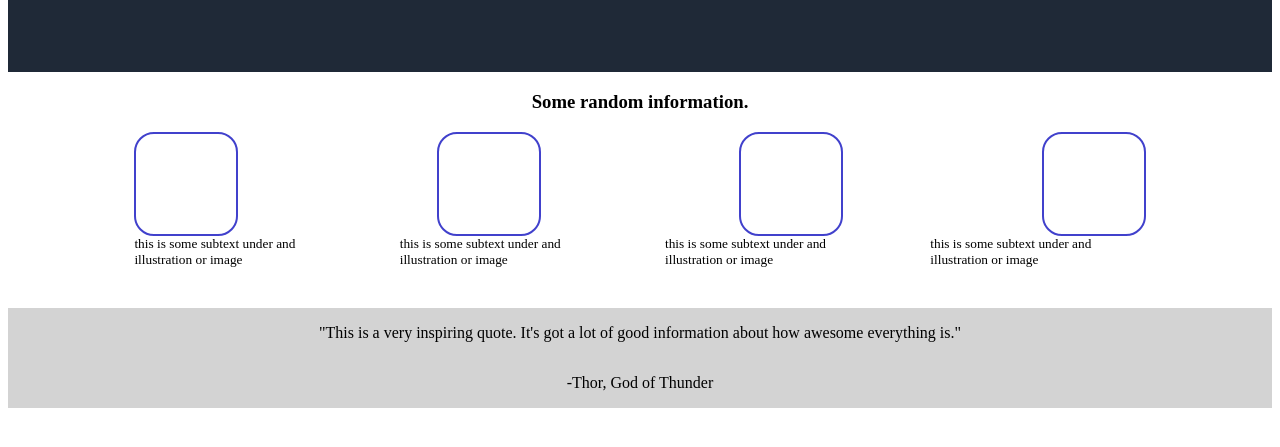
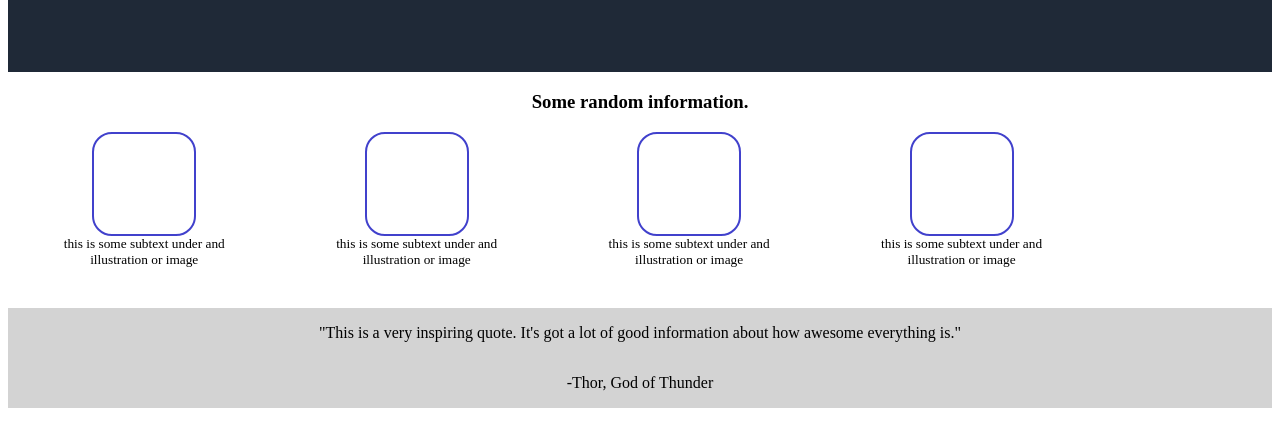
Before and after one commit to sweatylolz/landing-page, a plain HTML site: page index.html in a window 1280 px wide. Shown: the part 283-730 px from the top of the page. Drawn offline with Linux system fonts and the light colour scheme.

Commit message:
add proper alignment to subtext under images

```diff
--- a/index.html
+++ b/index.html
@@ -31,20 +31,26 @@
 
 
 <div id="body1">
+    <div id="body1header"><h3>Some random information.</h3></div>
 
-    <div id="body1header"><h3>Some random information.</h3></div>
-    <div class="imagerows">
-        <div id="imagerow1"></div>
-        <div id="imagerow2"></div>
-        <div id="imagerow3"></div>
-        <div id="imagerow4"></div>
-    </div>
-    <div class="imagerowstext">
-        <div>this is some subtext under and illustration or image</div>
-        <div>this is some subtext under and illustration or image</div>
-        <div>this is some subtext under and illustration or image</div>
-        <div>this is some subtext under and illustration or image</div>
-    </div>
+        <div id="imagetextcontainer">
+        <div id="imagetext1">
+            <div class="image" id="imagerow1"></div>
+            <div class="imagerowtext" id="imagerowtext1">this is some subtext under and illustration or image</div>
+        </div>
+        <div id="imagetext2">
+            <div class="image" id="imagerow2"></div>
+            <div class="imagerowtext" id="imagerowtext2">this is some subtext under and illustration or image</div>
+        </div>
+        <div id="imagetext3">
+            <div class="image" id="imagerow3"></div>
+            <div class="imagerowtext" id="imagerowtext3">this is some subtext under and illustration or image</div>
+        </div>
+        <div id="imagetext4">
+            <div class="image" id="imagerow4"></div>
+            <div class="imagerowtext" id="imagerowtext4">this is some subtext under and illustration or image</div>
+        </div>
+        </div>
 </div>
 
 
@@ -54,7 +60,10 @@
     <p id="author">-Thor, God of Thunder</p>
 </div>
 
-<div id="footer"></div>
+<div id="footer">
+
+
+</div>
 
 
 
--- a/styles.css
+++ b/styles.css
@@ -38,25 +38,23 @@ body {
     justify-content: center;
 }
 
-.imagerows, .imagerowstext {
+#imagetextcontainer {
     display: flex;
-    flex-direction: row;
-    padding-left: 10%;
-    padding-right: 10%;
 }
 
-.imagerows{
+#imagetext1, #imagetext2, #imagetext3, #imagetext4 {
     display: flex;
-    justify-content: space-between;
+    flex-direction: column;
+    align-items: center;
 }
 
-.imagerowstext {
+.imagerowtext {
+    text-align: center;
+    width: 75%;
     font-size: smaller;
-    justify-content: space-between;
-    gap: 50px;
 }
 
-#imagerow1, #imagerow2, #imagerow3, #imagerow4 {
+.image {
     width: 100px;
     height: 100px;
     border-radius: 20px;
```
